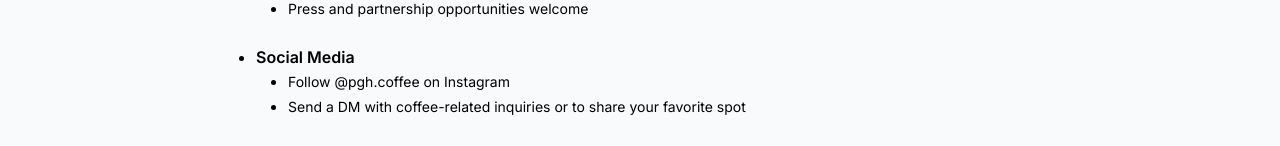
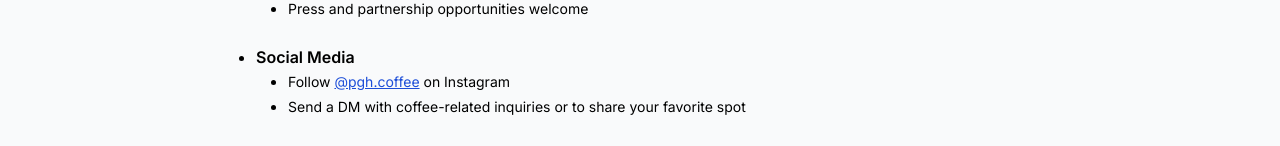
Before and after one commit to Johngeorgesample/pgh-coffee, a Next.js app: page /about in a window 1280 px wide. Shown: the part 792-938 px from the top of the page. Built offline with nearby package versions, Linux system fonts and the light colour scheme.

Commit message:
add missing link for insta

```diff
--- a/app/about/page.tsx
+++ b/app/about/page.tsx
@@ -123,7 +123,7 @@ export default function About() {
               <p className="font-semibold">Social Media</p>
               <ul className="list-disc ml-8">
                 <li>
-                  <p className="text-sm leading-6">Follow @pgh.coffee on Instagram</p>
+                  <p className="text-sm leading-6">Follow <a className="underline text-blue-700" href="https://www.instagram.com/pgh.coffee/" target="_blank">@pgh.coffee</a> on Instagram</p>
                 </li>
                 <li>
                   <p className="text-sm leading-6">
```
